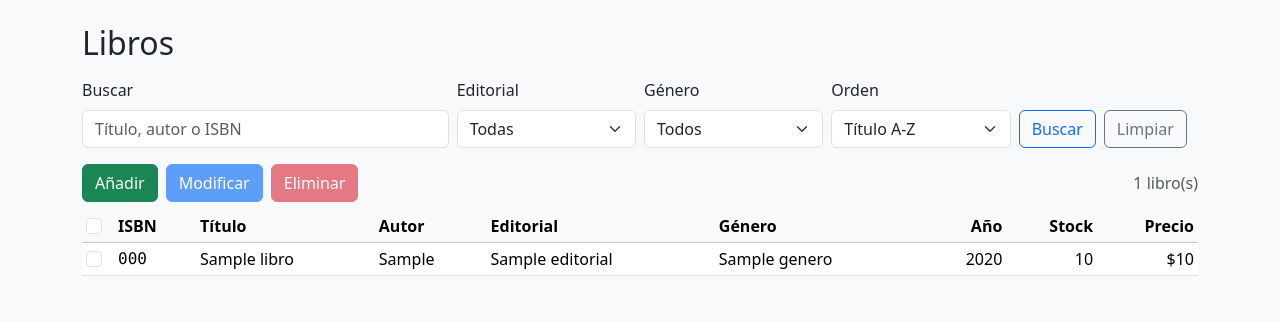
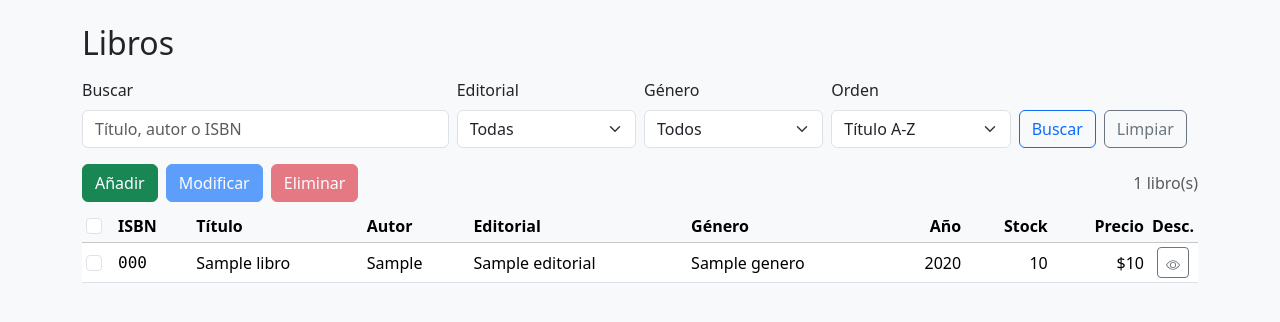
Before and after one commit to connymontero/sistema_biblioteca, a Django app: page /libros/ in a window 1280 px wide. Shown: the part 56-378 px from the top of the page. Run offline with Django 5.2, Linux system fonts and the light colour scheme; tables that the repository leaves empty hold one stand-in row (values such as "Sample post").

Commit message:
Visualización dinámica de descripción de libros en template Libros

```diff
--- a/biblioteca_app/templates/libros/panel.html
+++ b/biblioteca_app/templates/libros/panel.html
@@ -1,4 +1,5 @@
 {% extends 'base.html' %}
+{% load static %}
 {% block titulo %}Libros · Biblioteca{% endblock %}
 
 {% block content %}
@@ -59,9 +60,10 @@
 {# ---- Tabla envuelta en el form de eliminar (POST con los checkboxes marcados) ---- #}
 <form method="post" action="{% url 'libro_eliminar' %}" id="form-tabla">
     {% csrf_token %}
-    <div class="table-responsive">
+    {# max-height + overflow hacen scrolleable la tabla; el thead queda fijo con position:sticky #}
+    <div class="table-responsive" style="max-height:420px; overflow-y:auto">
         <table class="table table-hover table-sm bg-white align-middle">
-            <thead class="table-light">
+            <thead class="table-light" style="position:sticky; top:0; z-index:1">
                 <tr>
                     <th style="width:2rem"><input type="checkbox" class="form-check-input" id="chk-todos"></th>
                     <th>ISBN</th>
@@ -72,6 +74,7 @@
                     <th class="text-end">Año</th>
                     <th class="text-end">Stock</th>
                     <th class="text-end">Precio</th>
+                    <th style="width:3rem" class="text-center">Desc.</th>
                 </tr>
             </thead>
             <tbody>
@@ -86,12 +89,42 @@
                     <td class="text-end">{{ libro.anio_publicacion }}</td>
                     <td class="text-end">{{ libro.stock }}</td>
                     <td class="text-end">${{ libro.precio|floatformat:0 }}</td>
+                    {% comment %}
+                        type="button" es obligatorio: dentro de un formulario, un boton sin
+                        type se comporta como submit y dispararia el borrado.
+                        La descripcion viaja en data-descripcion: ya venia en el queryset,
+                        asi que el visor no necesita pedir nada al servidor.
+                    {% endcomment %}
+                    <td class="text-center">
+                        <button type="button" class="btn btn-sm btn-outline-secondary btn-ver-desc"
+                                title="Ver descripción"
+                                data-titulo="{{ libro.titulo }}"
+                                data-descripcion="{{ libro.descripcion|default_if_none:'' }}">
+                            <svg xmlns="http://www.w3.org/2000/svg" width="14" height="14" fill="currentColor" viewBox="0 0 16 16">
+                                <path d="M16 8s-3-5.5-8-5.5S0 8 0 8s3 5.5 8 5.5S16 8 16 8M1.173 8a13 13 0 0 1 1.66-2.043C4.12 4.668 5.88 3.5 8 3.5s3.879 1.168 5.168 2.457A13 13 0 0 1 14.828 8q-.086.13-.195.288c-.335.48-.83 1.12-1.465 1.755C11.879 11.332 10.119 12.5 8 12.5s-3.879-1.168-5.168-2.457A13 13 0 0 1 1.172 8z"/>
+                                <path d="M8 5.5a2.5 2.5 0 1 0 0 5 2.5 2.5 0 0 0 0-5M4.5 8a3.5 3.5 0 1 1 7 0 3.5 3.5 0 0 1-7 0"/>
+                            </svg>
+                        </button>
+                    </td>
                 </tr>
                 {% empty %}
-                <tr><td colspan="9" class="text-center text-muted py-4">No hay libros que coincidan con el filtro.</td></tr>
+                <tr><td colspan="10" class="text-center text-muted py-4">No hay libros que coincidan con el filtro.</td></tr>
                 {% endfor %}
             </tbody>
         </table>
     </div>
 </form>
+
+{# ---- Visor de descripción: oculto (d-none) hasta que se pulsa el botón del ojo ---- #}
+<div id="visor-descripcion" class="mt-3 d-none">
+    <h5>Descripción</h5>
+    <p class="fw-bold mb-2" id="desc-titulo"></p>
+    {# resize:none quita el tirador; overflow:hidden evita la barra de scroll (el script ajusta el alto) #}
+    <textarea class="form-control" id="desc-texto" rows="3" readonly
+              style="resize:none; overflow:hidden"></textarea>
+</div>
 {% endblock %}
+
+{% block scripts %}
+<script src="{% static 'js/visor_descripcion.js' %}"></script>
+{% endblock %}
--- /dev/null
+++ b/config/static/js/visor_descripcion.js
@@ -0,0 +1,33 @@
+// Visor de descripción del panel de Libros.
+//
+// Muestra, debajo de la tabla, el título y la descripción del libro cuyo botón
+// del ojo se pulsó. El texto ya viene en el HTML dentro de data-descripcion,
+// porque el queryset de la vista trae todos los campos del modelo: por eso el
+// visor no necesita pedirle nada al servidor (a diferencia del modal, que sí
+// hace fetch porque necesita que Django renderice un formulario).
+//
+// Contrato con libros/panel.html:
+//   .btn-ver-desc        botón por fila, con data-titulo y data-descripcion
+//   #visor-descripcion   contenedor oculto con la clase d-none
+//   #desc-titulo         donde se escribe el título del libro
+//   #desc-texto          textarea de solo lectura con la descripción
+//
+// Este archivo se carga únicamente desde el {% block scripts %} del panel de
+// libros, no desde base.html: no tiene sentido descargarlo en las demás páginas.
+
+document.addEventListener('click', (evento) => {
+    // closest: el clic puede caer en el <svg> del ícono y no en el botón
+    const boton = evento.target.closest('.btn-ver-desc');
+    if (!boton) return;
+
+    const texto = document.getElementById('desc-texto');
+    document.getElementById('desc-titulo').textContent = boton.dataset.titulo;
+    texto.value = boton.dataset.descripcion || '(Este libro no tiene descripción)';
+    document.getElementById('visor-descripcion').classList.remove('d-none');
+
+    // El alto se ajusta al contenido para que no aparezca barra de scroll.
+    // Primero 'auto' para que scrollHeight mida el texto nuevo y no conserve
+    // el alto del libro anterior.
+    texto.style.height = 'auto';
+    texto.style.height = texto.scrollHeight + 'px';
+});
```
